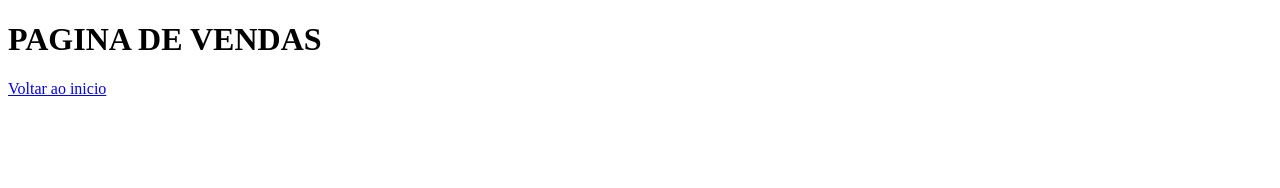
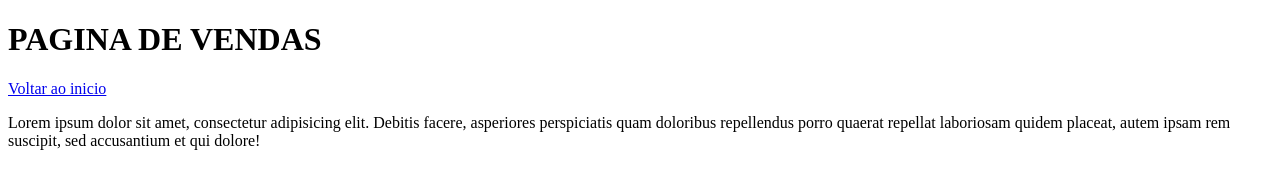
Before and after one commit to ThiagoSilva84/aulagithub, a plain HTML site: page vendas.html in a window 1280 px wide. Drawn offline with Linux system fonts and the light colour scheme.

Commit message:
Acrescentado lorem ipsum

```diff
--- a/vendas.html
+++ b/vendas.html
@@ -9,5 +9,7 @@
 <body>
     <h1>PAGINA DE VENDAS</h1>
     <a href="index.html">Voltar ao inicio</a>
+
+    <p>Lorem ipsum dolor sit amet, consectetur adipisicing elit. Debitis facere, asperiores perspiciatis quam doloribus repellendus porro quaerat repellat laboriosam quidem placeat, autem ipsam rem suscipit, sed accusantium et qui dolore!</p>
 </body>
 </html>
```
